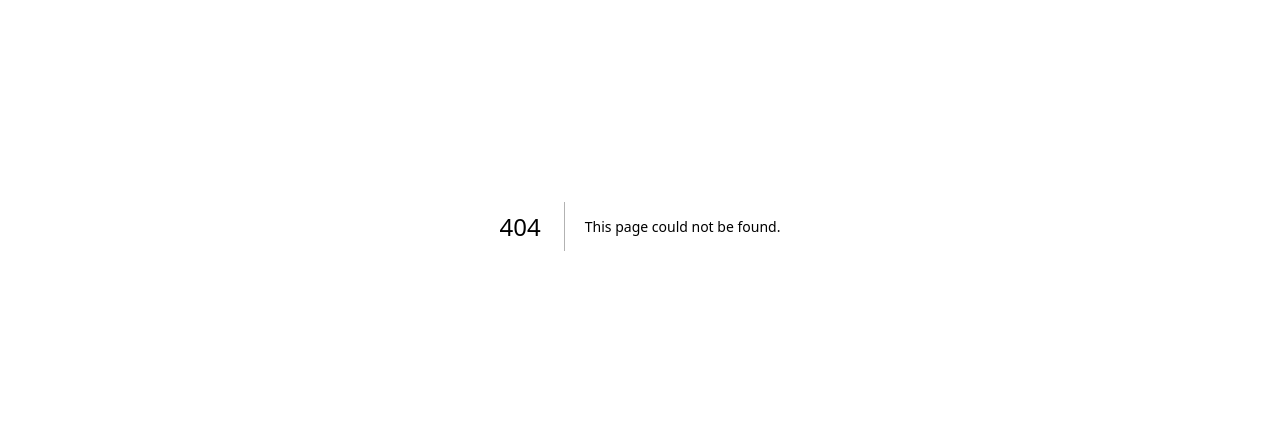
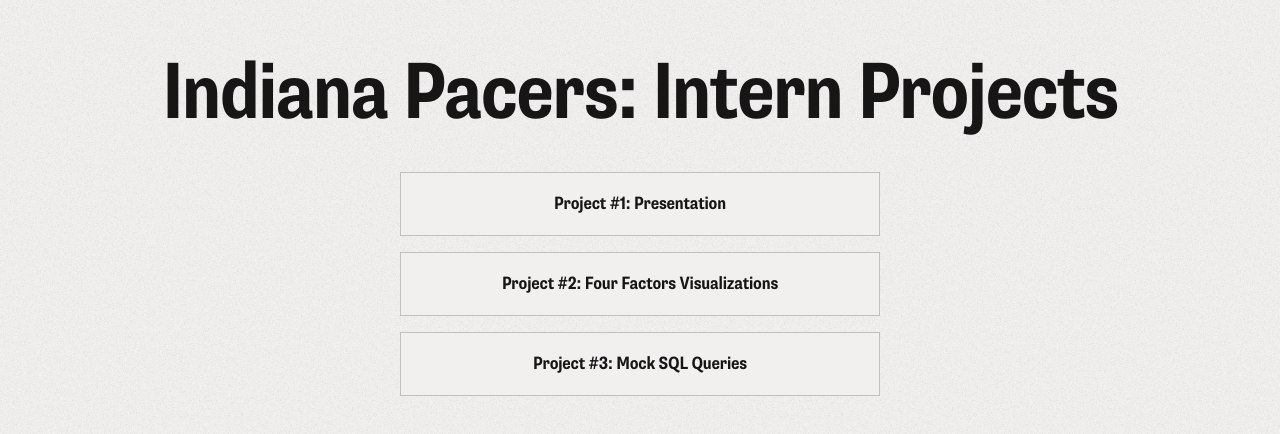
Before and after one commit to MauryaKumpatla/mauryasworksamples, a Next.js app: page /indianapacersprojects in a window 1280 px wide. Before the commit this address had no page. Shown: the part 174-608 px from the top of the page. Built offline with nearby package versions, Linux system fonts and the light colour scheme.

Commit message:
Add /indianapacersprojects homepage with Indiana Pacers intern projects

```diff
--- /dev/null
+++ b/app/indianapacersprojects/page.tsx
@@ -0,0 +1,102 @@
+"use client";
+
+import Link from 'next/link';
+
+export default function IndianaPacersProjects() {
+  const titleFont = "var(--font-supria), sans-serif";
+
+  const buttons: { label: string; href?: string; external?: boolean }[] = [
+    { label: 'Project #1: Presentation', href: '/indianapacersprojects/presentation' },
+    { label: 'Project #2: Four Factors Visualizations', href: '/indianapacersprojects/four-factors' },
+    { label: 'Project #3: Mock SQL Queries', href: '/indianapacersprojects/sql-queries' },
+  ];
+
+  const buttonStyle: React.CSSProperties = {
+    fontFamily: titleFont,
+    fontWeight: 700,
+    fontSize: 'clamp(15px, 1.4vw, 19px)',
+    letterSpacing: '-0.01em',
+    color: '#161616',
+    background: '#f1f0ee',
+    border: '1.5px solid rgba(22, 22, 22, 0.22)',
+    borderRadius: 0,
+    padding: '2.2vh 2vw',
+    cursor: 'pointer',
+    transition: 'opacity 0.15s ease',
+    display: 'block',
+    width: '100%',
+    textAlign: 'center',
+    textDecoration: 'none',
+  };
+
+  return (
+    <main style={{
+      minHeight: '100vh',
+      display: 'flex',
+      flexDirection: 'column',
+      alignItems: 'center',
+      justifyContent: 'center',
+      background: '#f1f0ee',
+      backgroundImage: 'url(/noise.png)',
+      backgroundSize: '300px',
+      color: '#161616',
+      textAlign: 'center',
+      padding: '6vh 6vw',
+    }}>
+      <h1 style={{
+        fontFamily: titleFont,
+        fontWeight: 700,
+        fontSize: 'clamp(36px, 7vw, 80px)',
+        lineHeight: 0.95,
+        letterSpacing: '-0.02em',
+        color: '#161616',
+        margin: '0 0 5vh',
+      }}>
+        Indiana Pacers: Intern Projects
+      </h1>
+
+      <div style={{
+        display: 'flex',
+        flexDirection: 'column',
+        gap: '2vh',
+        width: '100%',
+        maxWidth: '480px',
+      }}>
+        {buttons.map(({ label, href, external }) =>
+          external && href ? (
+            <a
+              key={label}
+              href={href}
+              target="_blank"
+              rel="noopener noreferrer"
+              style={buttonStyle}
+              onMouseEnter={e => (e.currentTarget.style.opacity = '0.7')}
+              onMouseLeave={e => (e.currentTarget.style.opacity = '1')}
+            >
+              {label}
+            </a>
+          ) : href ? (
+            <Link
+              key={label}
+              href={href}
+              style={buttonStyle}
+              onMouseEnter={e => (e.currentTarget.style.opacity = '0.7')}
+              onMouseLeave={e => (e.currentTarget.style.opacity = '1')}
+            >
+              {label}
+            </Link>
+          ) : (
+            <button
+              key={label}
+              style={buttonStyle}
+              onMouseEnter={e => (e.currentTarget.style.opacity = '0.7')}
+              onMouseLeave={e => (e.currentTarget.style.opacity = '1')}
+            >
+              {label}
+            </button>
+          )
+        )}
+      </div>
+    </main>
+  );
+}
```
